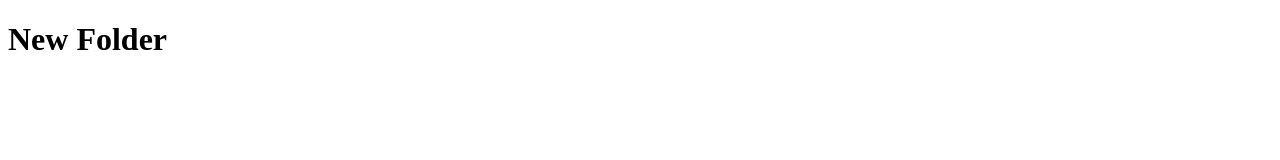
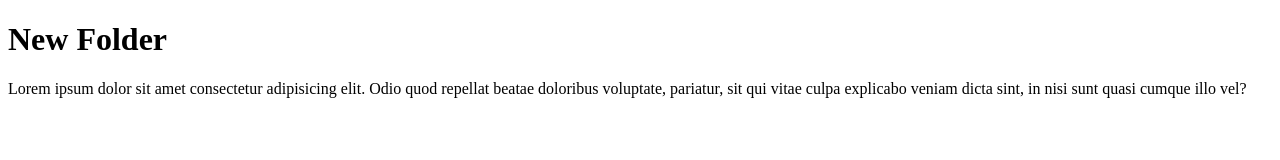
Before and after one commit to adnan-iiuc/new_folder, a plain HTML site: page index.html in a window 1280 px wide. Drawn offline with Linux system fonts and the light colour scheme.

```diff
--- a/index.html
+++ b/index.html
@@ -7,5 +7,10 @@
 </head>
 <body>
     <h1>New Folder</h1>
+    <p>Lorem ipsum dolor sit amet consectetur adipisicing elit.
+        Odio quod repellat beatae doloribus voluptate,
+         pariatur, sit qui vitae culpa explicabo veniam dicta sint,
+          in nisi sunt quasi cumque illo vel?
+    </p>
 </body>
 </html>
```
